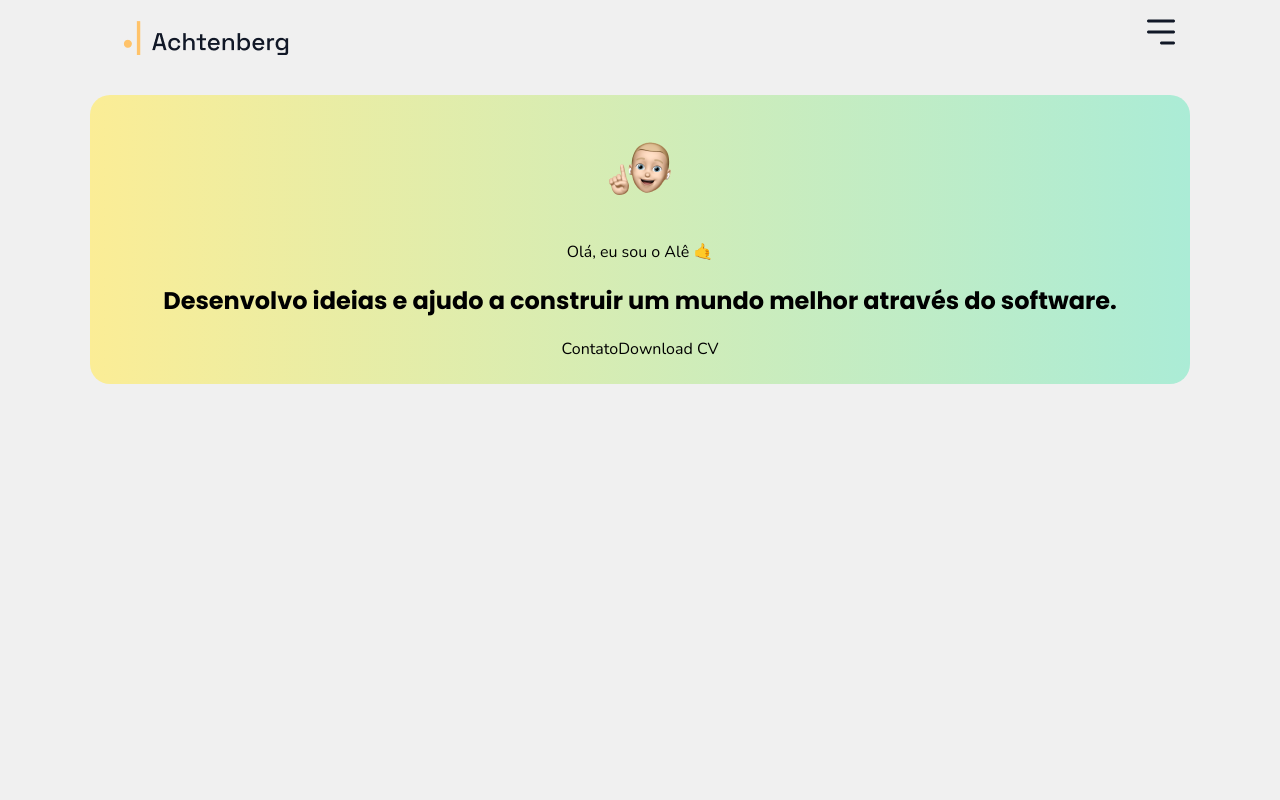
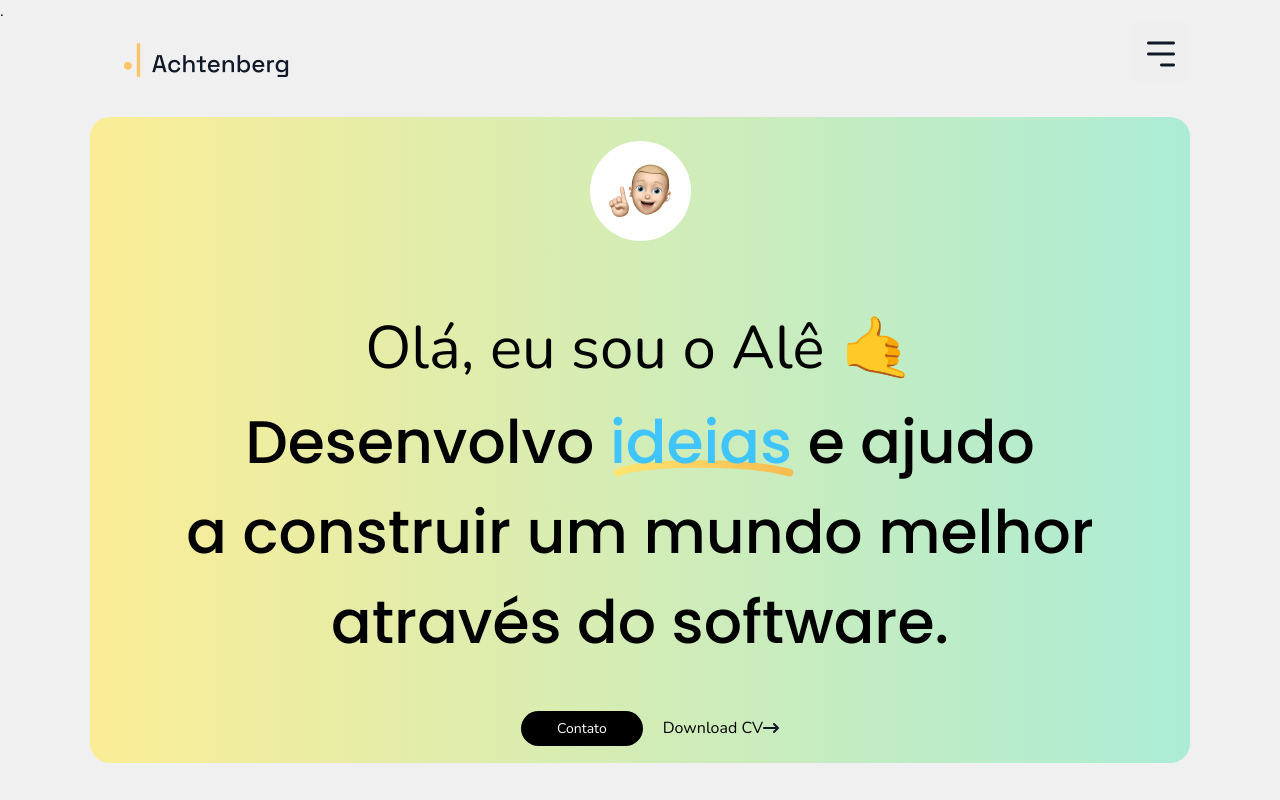
Before and after one commit to Voronskoy/figma24_04-25, a plain HTML site: page index.html in a window 1280 px wide. Drawn offline with nearby package versions, Linux system fonts and the light colour scheme.

Commit message:
fin section

```diff
--- a/assets/css/welcome.css
+++ b/assets/css/welcome.css
@@ -1,7 +1,59 @@
-.welcome{
-    background-image: linear-gradient(90deg,#FBED96,#ABECD6);
-    text-align: center;
-    border-radius: 20px;
-    padding: 24px;
-    margin-top: 30px;
+.welcome {
+  background-image: linear-gradient(90deg, #fbed96, #abecd6);
+  text-align: center;
+  border-radius: 20px;
+  padding: 24px;
+  margin-top: 30px;
 }
+.welcome > img {
+  background-color: #fff;
+  border-radius: 50%;
+}
+.focus {
+  display: inline-block;
+  position: relative;
+  z-index: 10;
+  color: #40c4ff;
+  /* background-image: linear-gradient(90deg,#40C4FF, #189FFF);
+    -webkit-background-clip: text;
+    -webkit-text-fill-color: transparent; */
+}
+.focus::after {
+  content: "";
+  background-image: url(./../icon/line.svg);
+  background-repeat: no-repeat;
+  background-size: 100%;
+  position: absolute;
+  display: inline-block;
+  z-index: -1;
+  top: 70%;
+  left: 3px;
+  width: 100%;
+  height: 30px;
+}
+.btn_contato {
+  background-color: black;
+  color: white;
+  margin: 20px;
+  padding: 8px 36px;
+  border-radius: 32px;
+  font-size: 14px;
+}
+.btn_download::after {
+  content: url(./../icon/arrow.svg);
+  position: relative;
+  left: 0px;
+}
+.welcome > p {
+  font-size: 30px;
+  margin-bottom:0px;
+}
+.welcome > h2 {
+    margin-top:8px;
+  }
+
+@media screen and (min-width: 992px) {
+  .welcome > p {
+    font-size: 60px;
+  }
+}
--- a/index.html
+++ b/index.html
@@ -7,7 +7,7 @@
     <link rel="preconnect" href="https://fonts.googleapis.com">
 <link rel="preconnect" href="https://fonts.gstatic.com" crossorigin>
 <link href="https://fonts.googleapis.com/css2?family=Nunito:ital,wght@0,200..1000;1,200..1000&display=swap" rel="stylesheet">
-<link href="https://fonts.googleapis.com/css2?family=Poppins:ital,wght@0,100;0,200;0,300;0,400;0,500;0,600;0,700;0,800;0,900;1,100;1,200;1,300;1,400;1,500;1,600;1,700;1,800;1,900&display=swap" rel="stylesheet">
+<link href="https://fonts.googleapis.com/css2?family=Poppins:ital,wght@0,100;0,200;0,300;0,400;0,500;0,600;0,700;0,800;0,900;1,100;1,200;1,300;1,400;1,500;1,600;1,700;1,800;1,900&display=swap" rel="stylesheet">.
     <link rel="stylesheet" href="./style.css" />
     <link rel="stylesheet" href="./assets/css/header.css" />
     <link rel="stylesheet" href="./assets/css/welcome.css">
@@ -25,8 +25,8 @@
       <section class="welcome">
         <img src="./assets/img/Memoji round.png" alt="">
         <p>Olá, eu sou o Alê 🤙</p>
-        <h2>Desenvolvo ideias e ajudo a construir um mundo melhor através do software.</h2>
-        <div><a href="">Contato</a><a href="">Download CV</a></div>
+        <h2>Desenvolvo <span class="focus">ideias</span> e&nbsp;ajudo a&nbsp;construir um mundo melhor através do software.</h2>
+        <div><a href="" class="btn_contato">Contato</a><a href="" class="btn_download">Download CV</a></div>
       </section>
     </div>
   </body>
--- a/style.css
+++ b/style.css
@@ -23,5 +23,13 @@ ul{
 }
 h2{
     font-family: "Poppins", sans-serif;
+    font-size: 32px;
+    font-weight: 500;
+}
+
+@media screen and (min-width:992px){
+    h2{
+        font-size: 60px;
+    }
 
 }
```
Also changed, not shown: assets/icon/arrow.svg (added), assets/icon/line.svg (added).
